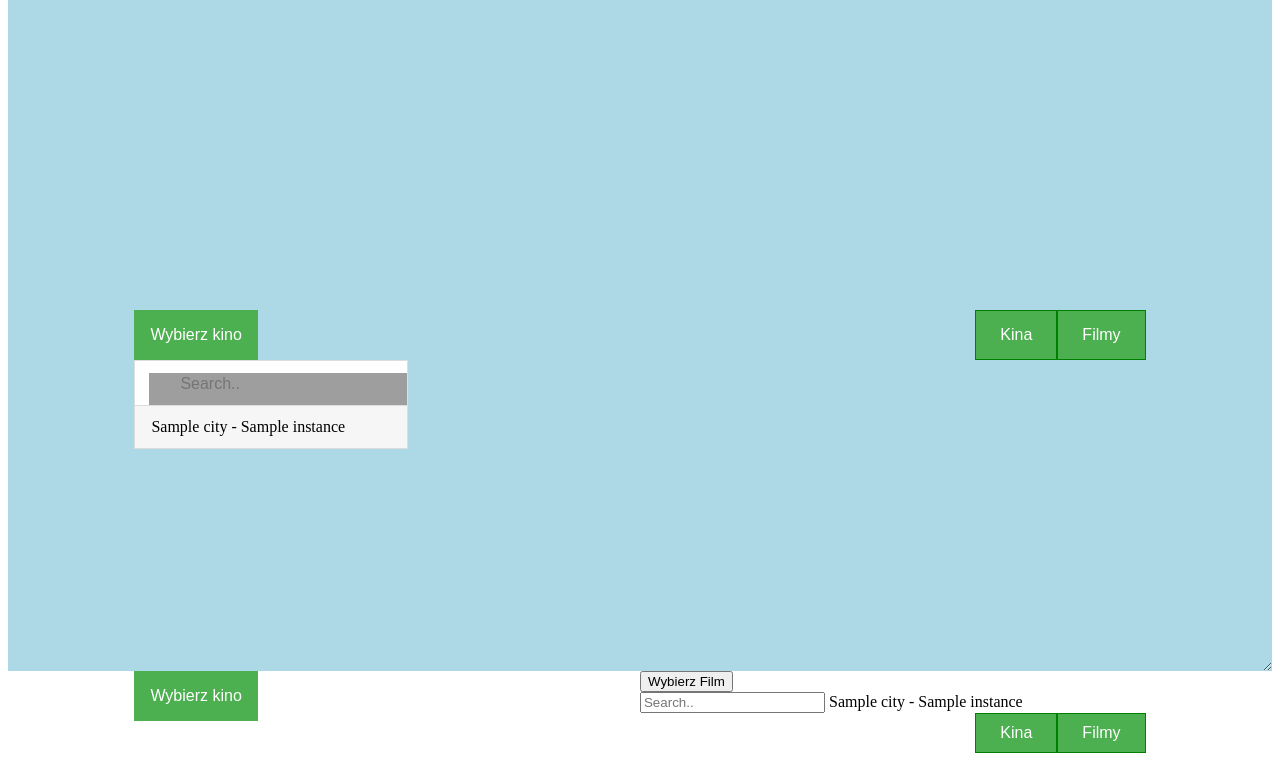
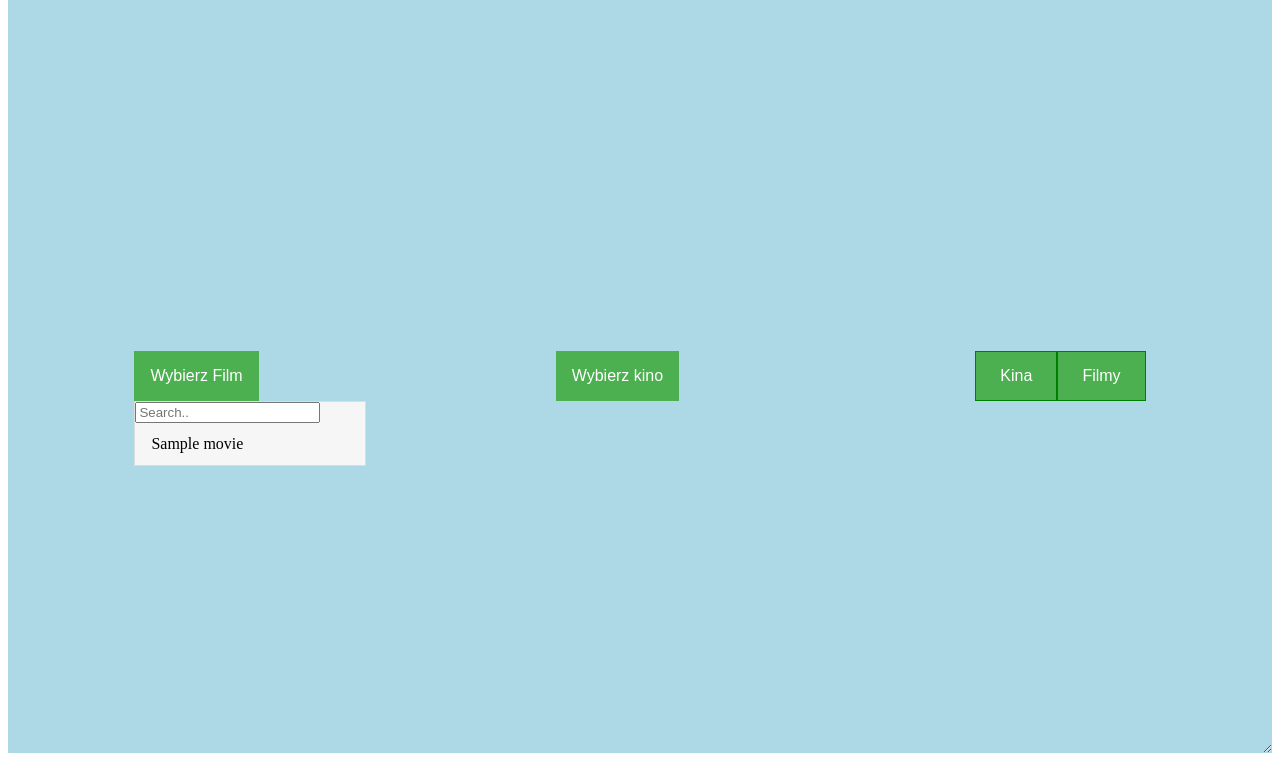
Before and after one commit to MaciejKal/kino, a Django app: template templates/HomeCinemaList.html in a window 1280 px wide, after a click on "Wybierz Film". Shown: the part 55-816 px from the top of the page. Run offline with Django 3.2, Linux system fonts and the light colour scheme; the template is opened without the code that fills it: most values are stand-ins (such as "Sample title", 1, 10 or a date in 2020); grey boxes are pictures that could not be loaded.

Commit message:
Home page v1

```diff
--- a/kino/settings.py
+++ b/kino/settings.py
@@ -80,7 +80,7 @@ WSGI_APPLICATION = 'kino.wsgi.application'
 DATABASES = {
     'default': {
         'ENGINE': 'django.db.backends.sqlite3',
-        'NAME': BASE_DIR / 'db.sqlite3',
+        'NAME': str(BASE_DIR / 'db.sqlite3'),
     }
 }
 
--- a/movie/admin.py
+++ b/movie/admin.py
@@ -1,3 +1,7 @@
 from django.contrib import admin
+from .models import *
 
 # Register your models here.
+admin.site.register(Movie)
+admin.site.register(Preview)
+admin.site.register(Show)
--- a/movie/models.py
+++ b/movie/models.py
@@ -6,7 +6,7 @@ from cinema import models as cinema
 class Movie(models.Model):
     name = models.CharField(max_length=100)
     description = models.CharField(max_length=800)
-    image = models.ImageField()
+    image = models.ImageField(blank=True)
 
 class Preview(models.Model):
     cinema = models.ForeignKey(cinema.Cinema, on_delete=models.CASCADE)
--- a/templates/HomeCinemaList.html
+++ b/templates/HomeCinemaList.html
@@ -63,6 +63,7 @@ float: left;
     place-items: center;
   resize: both;
   overflow: auto;
+
   }
 
 .selection {
@@ -102,38 +103,20 @@ display: flex;
 <div class = "parent">
   <div class="subclass">
     <div class="dropdown">
-      <button id = "choiceButton" onclick="myFunction()" class="dropbtn">Wybierz kino</button>
+      <button id = "choiceButtonFilm" onclick="myFunctionFilm()" class="dropbtn">Wybierz Film</button>
+      <div id="myDropdownFilm" class="dropdown-content">
+        <input type="text" placeholder="Search.." id="myInputFilm" onkeyup="filterFunctionFilm()">
+          {% for movie in object_list_movies %}
+             <a onclick="toogleTextFilm('{{ movie.name }}',{{ movie.id }})" > {{ movie.name }}</a>
+          {% endfor %}
+      </div>
+    </div>
+    <div class="dropdown">
+      <button id = "choiceButton" onclick="myFunction()" class="dropbtn" autocomplete="off" disabled="disabled">Wybierz kino</button>
       <div id="myDropdown" class="dropdown-content">
         <input type="text" placeholder="Search.." id="myInput" onkeyup="filterFunction()">
           {% for instance in object_list %}
-             <a onclick="toogleText('{{ instance.city }} - {{ instance.name }}')" > {{ instance.city }} - {{ instance.name }}</a>
-          {% endfor %}
-      </div>
-    </div>
-    <div class="selection">
-        <button onclick="showKina()" class="dropbtn">Kina</button>
-        <button onclick="showFilm()" class="dropbtn">Filmy</button>
-    </div>
-  </div>
-</div>
-
-<div class = "parent2" id = "tohide">
-  <div class="subclass2">
-    <div class="dropdown">
-      <button id = "choiceButton3" onclick="myFunction()" class="dropbtn">Wybierz kino</button>
-      <div id="myDropdown3" class="dropdown-content">
-        <input type="text" placeholder="Search.." id="myInput3" onkeyup="filterFunction()">
-          {% for instance in object_list %}
-             <a onclick="toogleText('{{ instance.city }} - {{ instance.name }}')" > {{ instance.city }} - {{ instance.name }}</a>
-          {% endfor %}
-      </div>
-    </div>
-    <div class="dropdown2">
-      <button id = "choiceButton2" onclick="myFunction()" class="dropbtn2">Wybierz Film</button>
-      <div id="myDropdown2" class="dropdown-content2">
-        <input type="text" placeholder="Search.." id="myInput2" onkeyup="filterFunction()">
-          {% for instance in object_list %}
-             <a onclick="toogleText('{{ instance.city }} - {{ instance.name }}')" > {{ instance.city }} - {{ instance.name }}</a>
+             <a onclick="toogleText('{{ instance.city }} - {{ instance.name }}', {{ instance.id }})" id="{{ instance.id }}"> {{ instance.city }} - {{ instance.name }}</a>
           {% endfor %}
       </div>
     </div>
@@ -146,19 +129,48 @@ display: flex;
 
 
 
+
+
 {% endblock %}
 
 {% block script %}
 <script>
+var list = [{% for show in object_list_shows %}
+             [{{ show.movie.id }}, {{ show.cinema.id }}],
+          {% endfor %}]
+
+var idCinema
+var movie
 function myFunction() {
   document.getElementById("myDropdown").classList.toggle("show");
+  document.getElementById("myInput").value = ""
 }
-
+function myFunctionFilm() {
+  document.getElementById("myDropdownFilm").classList.toggle("show");
+  document.getElementById("myInputFilm").value = ""
+}
 function filterFunction() {
   var input, filter, ul, li, a, i;
   input = document.getElementById("myInput");
   filter = input.value.toUpperCase();
   div = document.getElementById("myDropdown");
+  a = div.getElementsByTagName("a");
+  for (i = 0; i < a.length; i++) {
+    txtValue = a[i].textContent || a[i].innerText;
+    console.log()
+    if ((txtValue.toUpperCase().indexOf(filter) > -1) && (a[i].style.visibility == "visible") ){
+      a[i].style.display = "";
+    } else {
+      a[i].style.display = "none";
+    }
+  }
+}
+
+function filterFunctionFilm() {
+  var input, filter, ul, li, a, i;
+  input = document.getElementById("myInputFilm");
+  filter = input.value.toUpperCase();
+  div = document.getElementById("myDropdownFilm");
   a = div.getElementsByTagName("a");
   for (i = 0; i < a.length; i++) {
     txtValue = a[i].textContent || a[i].innerText;
@@ -169,18 +181,47 @@ function filterFunction() {
     }
   }
 }
-function toogleText(text) {
+
+function toogleText(text, id) {
+  idCinema = id
   document.getElementById("choiceButton").innerHTML = text;
   document.getElementById("myDropdown").classList.toggle("show");
 }
+function toogleTextFilm(text, id) {
+  var a, div, test
+  movie = id
+  var tempL = []
+  for (ii = 0; ii < list.length; ii++) {
+        if (list[ii][0]==id){
+          tempL.push(list[ii][1])
+        }
+  }
+  document.getElementById("choiceButton").innerHTML = "Wybierz kino"
+  document.getElementById("choiceButtonFilm").innerHTML = text;
+  div = document.getElementById("myDropdown");
+  a = div.getElementsByTagName("a");
+  for (i = 0; i < a.length; i++) {
+    test = 0
+    txtValue = a[i].textContent || a[i].innerText;
+    for (kk = 0; kk < tempL.length; kk++){
+      if (tempL[kk]==parseInt(a[i].id)){
+        test = 1
 
-function showKina() {
-  var x = document.getElementById("tohide");
-  if (x.style.display === "none") {
-    x.style.display = "block";
-  } else {
-    x.style.display = "none";
+      }
+    }
+    if (test == 0){
+      a[i].style.display = "none";
+      a[i].style.visibility = "hidden";
+    }
+    else {
+      a[i].style.display = ""
+      a[i].style.visibility = "visible";
+    }
   }
+  document.getElementById("myDropdownFilm").classList.toggle("show");
+  document.getElementById("choiceButton").disabled = false;
+  document.getElementById("myInput").value = ""
 }
+
 </script>
 {% endblock %}
```
Also changed, not shown: cinema/views.py (+23 -1 lines), db.sqlite3, movie/migrations/0001_initial.py (deleted), movie/migrations/__init__.py (deleted).
